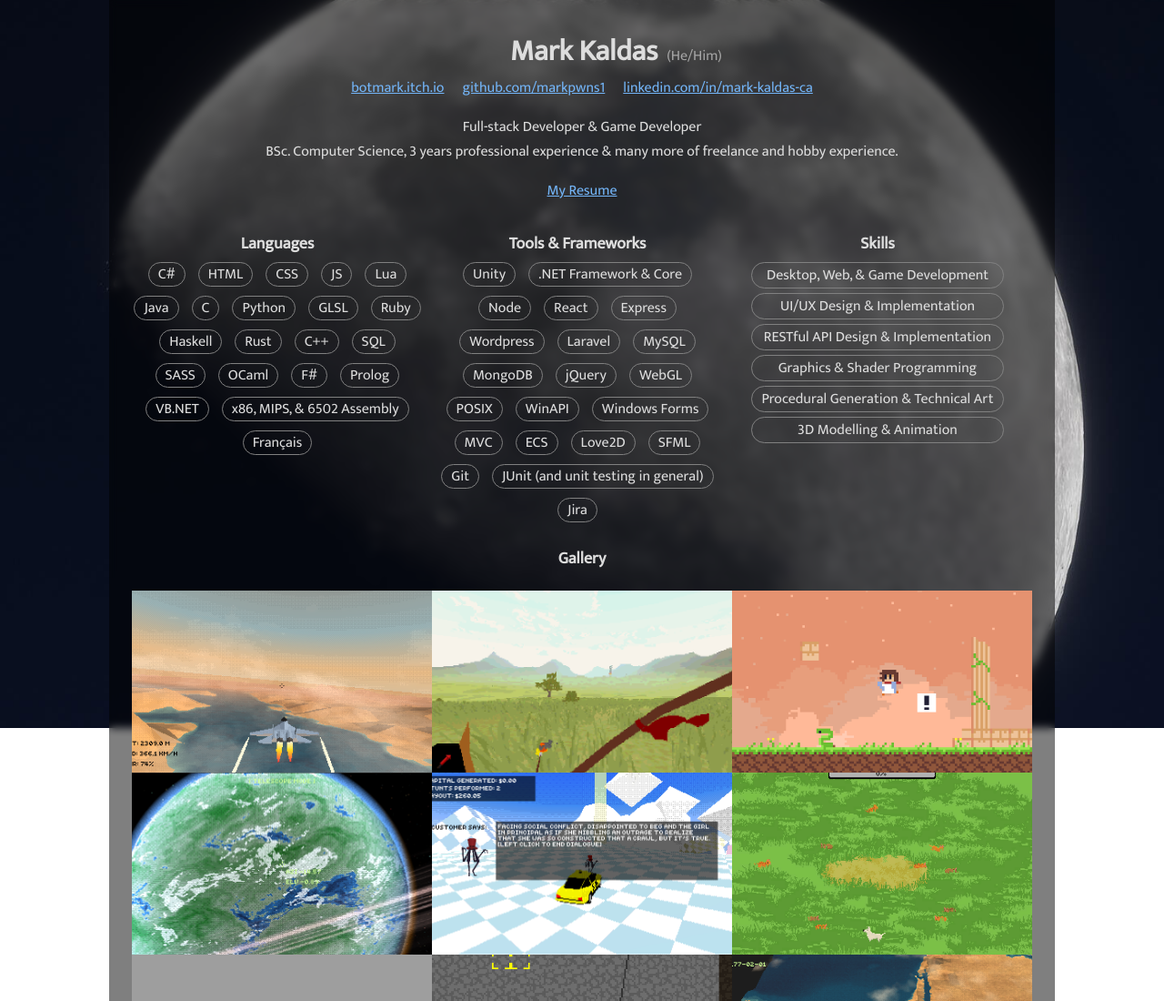
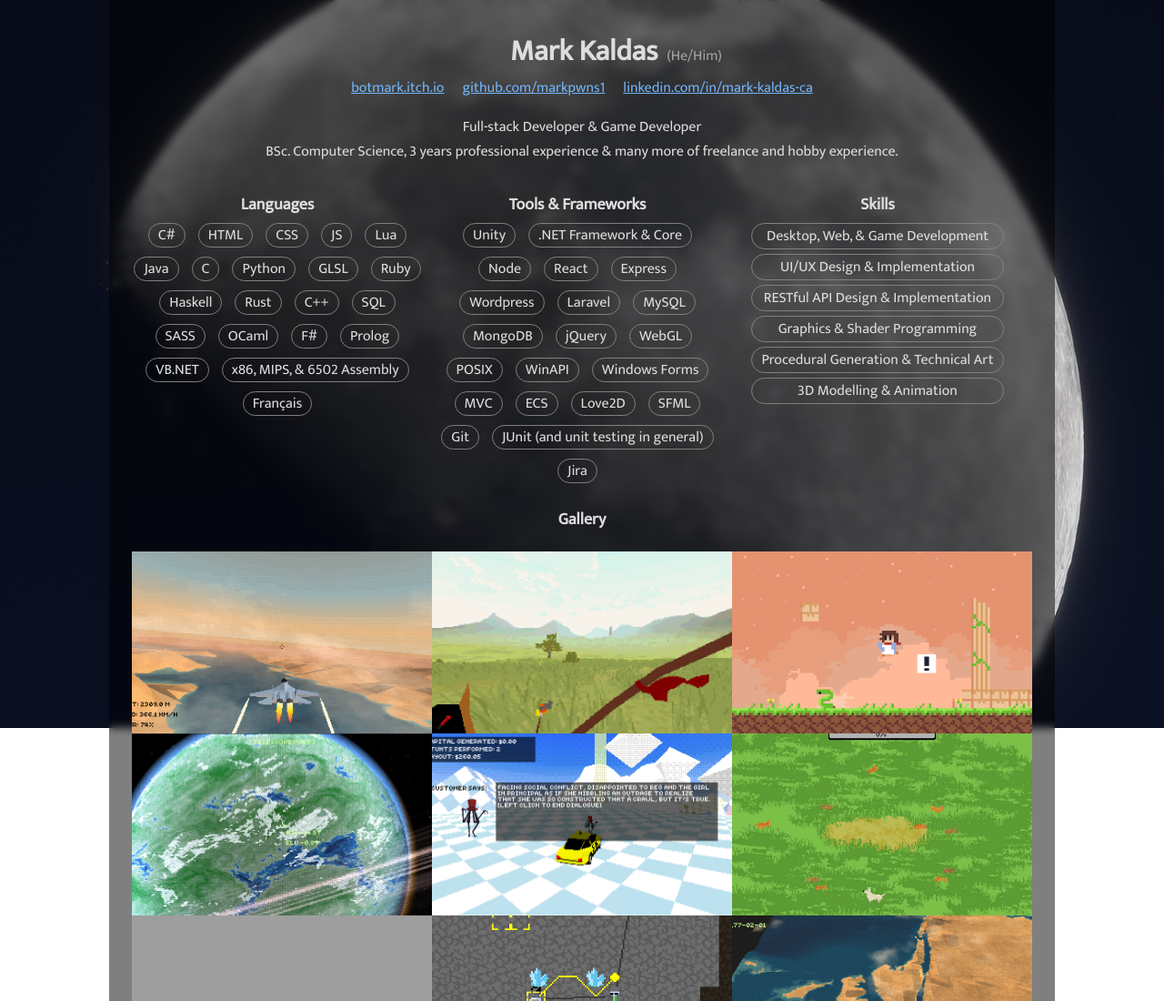
Before and after one commit to markpwns1/markpwns1.github.io, a website: page src/index.pug in a window 1280 px wide. Shown: the top 1100 px of the page at 91% size. Drawn offline with nearby package versions, Linux system fonts and the light colour scheme; files that its build step writes are made by us from their sources; grey boxes are pictures that could not be loaded; files whose address does not match are found by name.

Commit message:
removed resume

```diff
--- a/src/index.pug
+++ b/src/index.pug
@@ -16,7 +16,7 @@ html(lang="en")
                     each l in externalLinks
                         a.external-link(href=l.url, target="_blank")= l.label
                 p.center-inline Full-stack Developer & Game Developer<br>BSc. Computer Science, 3 years professional experience & many more of freelance and hobby experience.
-                a.center.external-link(href=resumeLocation, target="_blank")= "My Resume"
+                //- a.center.external-link(href=resumeLocation, target="_blank")= "My Resume"
             #wide-site-container
                 #columns.skills-columns
                     .column3
```
